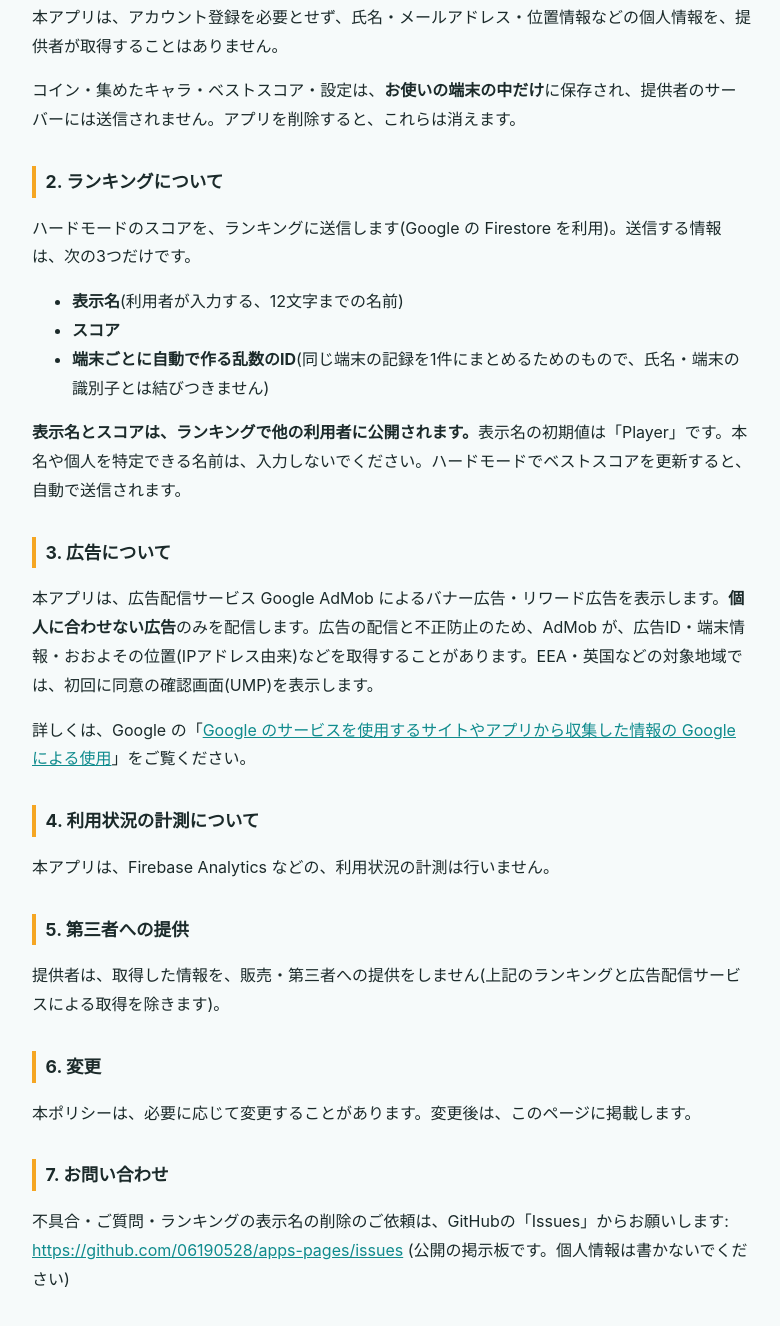
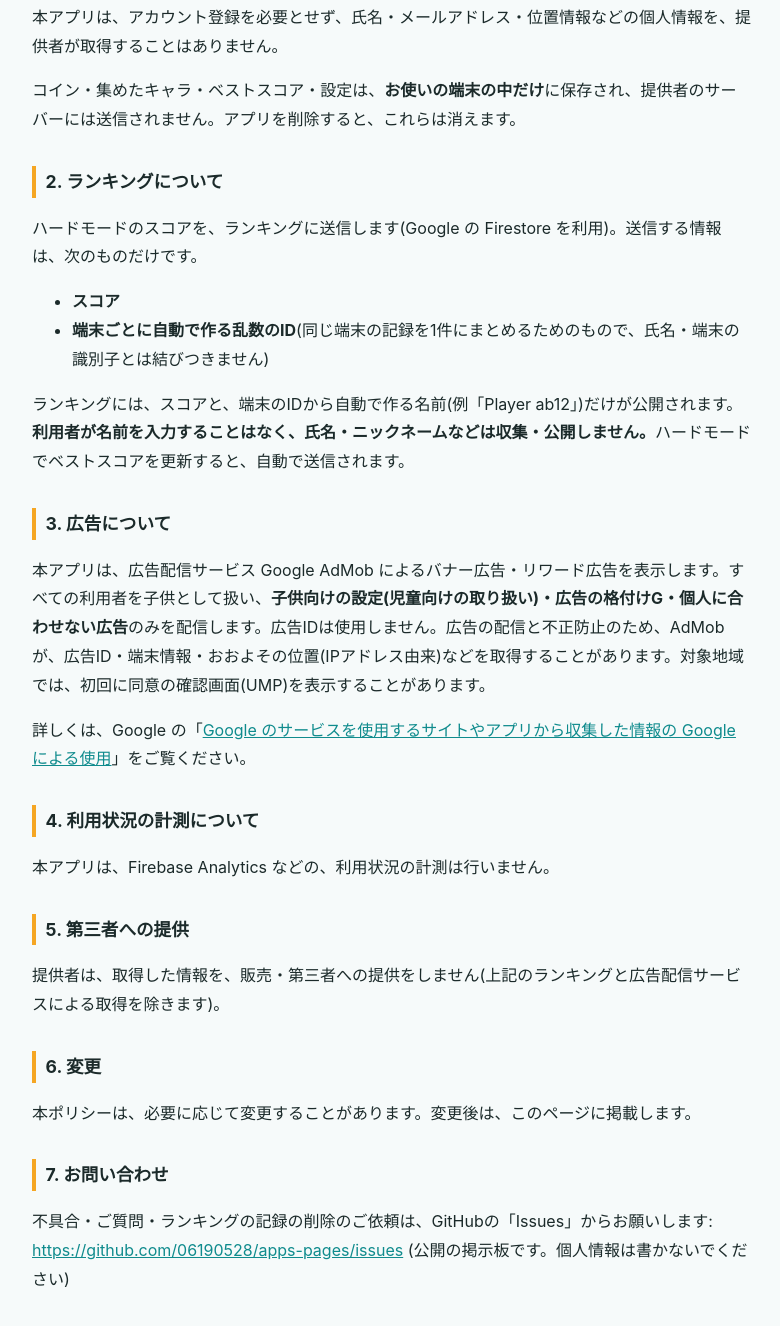
Before and after one commit to 06190528/apps-pages, a plain HTML site: page italianbrainrot/privacy/index.html in a window 1280 px wide. Shown: the part 218-1544 px from the top of the page, without its empty margins (248-1028 px from the left). Drawn offline with Linux system fonts and the light colour scheme.

Commit message:
docs: italianbrainrot のプライバシーポリシーを、子供向けの広告設定・自動生成の名前に合わせて更新

```diff
--- a/italianbrainrot/privacy/index.html
+++ b/italianbrainrot/privacy/index.html
@@ -7,11 +7,11 @@ a{color:#0f8b8d}small{color:#5b6b6b}</style></head><body><main><h1>イタリア
 <p>本アプリは、アカウント登録を必要とせず、氏名・メールアドレス・位置情報などの個人情報を、提供者が取得することはありません。</p>
 <p>コイン・集めたキャラ・ベストスコア・設定は、<b>お使いの端末の中だけ</b>に保存され、提供者のサーバーには送信されません。アプリを削除すると、これらは消えます。</p>
 <h2>2. ランキングについて</h2>
-<p>ハードモードのスコアを、ランキングに送信します(Google の Firestore を利用)。送信する情報は、次の3つだけです。</p>
-<ul><li><b>表示名</b>(利用者が入力する、12文字までの名前)</li><li><b>スコア</b></li><li><b>端末ごとに自動で作る乱数のID</b>(同じ端末の記録を1件にまとめるためのもので、氏名・端末の識別子とは結びつきません)</li></ul>
-<p><b>表示名とスコアは、ランキングで他の利用者に公開されます。</b>表示名の初期値は「Player」です。本名や個人を特定できる名前は、入力しないでください。ハードモードでベストスコアを更新すると、自動で送信されます。</p>
+<p>ハードモードのスコアを、ランキングに送信します(Google の Firestore を利用)。送信する情報は、次のものだけです。</p>
+<ul><li><b>スコア</b></li><li><b>端末ごとに自動で作る乱数のID</b>(同じ端末の記録を1件にまとめるためのもので、氏名・端末の識別子とは結びつきません)</li></ul>
+<p>ランキングには、スコアと、端末のIDから自動で作る名前(例「Player ab12」)だけが公開されます。<b>利用者が名前を入力することはなく、氏名・ニックネームなどは収集・公開しません。</b>ハードモードでベストスコアを更新すると、自動で送信されます。</p>
 <h2>3. 広告について</h2>
-<p>本アプリは、広告配信サービス Google AdMob によるバナー広告・リワード広告を表示します。<b>個人に合わせない広告</b>のみを配信します。広告の配信と不正防止のため、AdMob が、広告ID・端末情報・おおよその位置(IPアドレス由来)などを取得することがあります。EEA・英国などの対象地域では、初回に同意の確認画面(UMP)を表示します。</p>
+<p>本アプリは、広告配信サービス Google AdMob によるバナー広告・リワード広告を表示します。すべての利用者を子供として扱い、<b>子供向けの設定(児童向けの取り扱い)・広告の格付けG・個人に合わせない広告</b>のみを配信します。広告IDは使用しません。広告の配信と不正防止のため、AdMob が、広告ID・端末情報・おおよその位置(IPアドレス由来)などを取得することがあります。対象地域では、初回に同意の確認画面(UMP)を表示することがあります。</p>
 <p>詳しくは、Google の「<a href="https://policies.google.com/technologies/partner-sites">Google のサービスを使用するサイトやアプリから収集した情報の Google による使用</a>」をご覧ください。</p>
 <h2>4. 利用状況の計測について</h2>
 <p>本アプリは、Firebase Analytics などの、利用状況の計測は行いません。</p>
@@ -20,4 +20,4 @@ a{color:#0f8b8d}small{color:#5b6b6b}</style></head><body><main><h1>イタリア
 <h2>6. 変更</h2>
 <p>本ポリシーは、必要に応じて変更することがあります。変更後は、このページに掲載します。</p>
 <h2>7. お問い合わせ</h2>
-<p>不具合・ご質問・ランキングの表示名の削除のご依頼は、GitHubの「Issues」からお願いします: <a href="https://github.com/06190528/apps-pages/issues">https://github.com/06190528/apps-pages/issues</a> (公開の掲示板です。個人情報は書かないでください)</p></main></body></html>
+<p>不具合・ご質問・ランキングの記録の削除のご依頼は、GitHubの「Issues」からお願いします: <a href="https://github.com/06190528/apps-pages/issues">https://github.com/06190528/apps-pages/issues</a> (公開の掲示板です。個人情報は書かないでください)</p></main></body></html>
```
